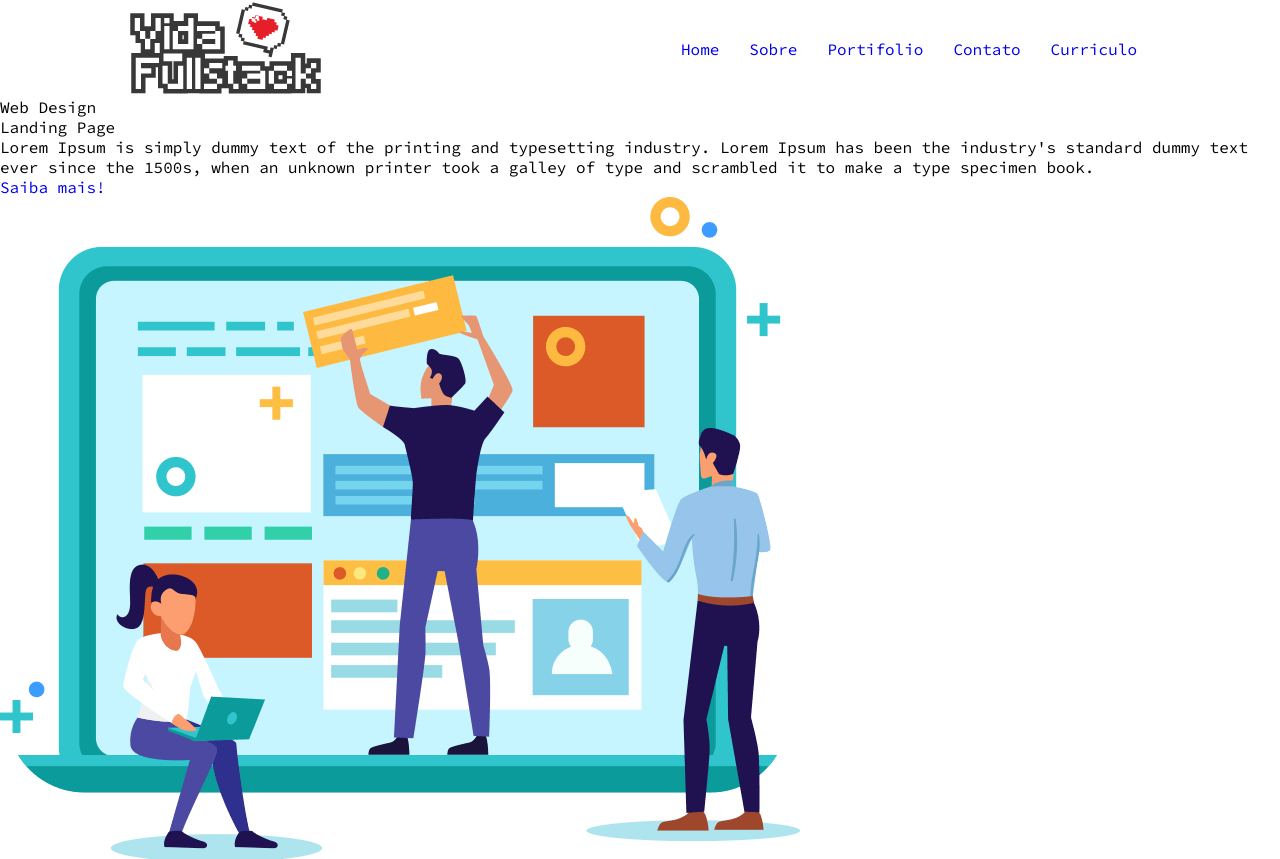
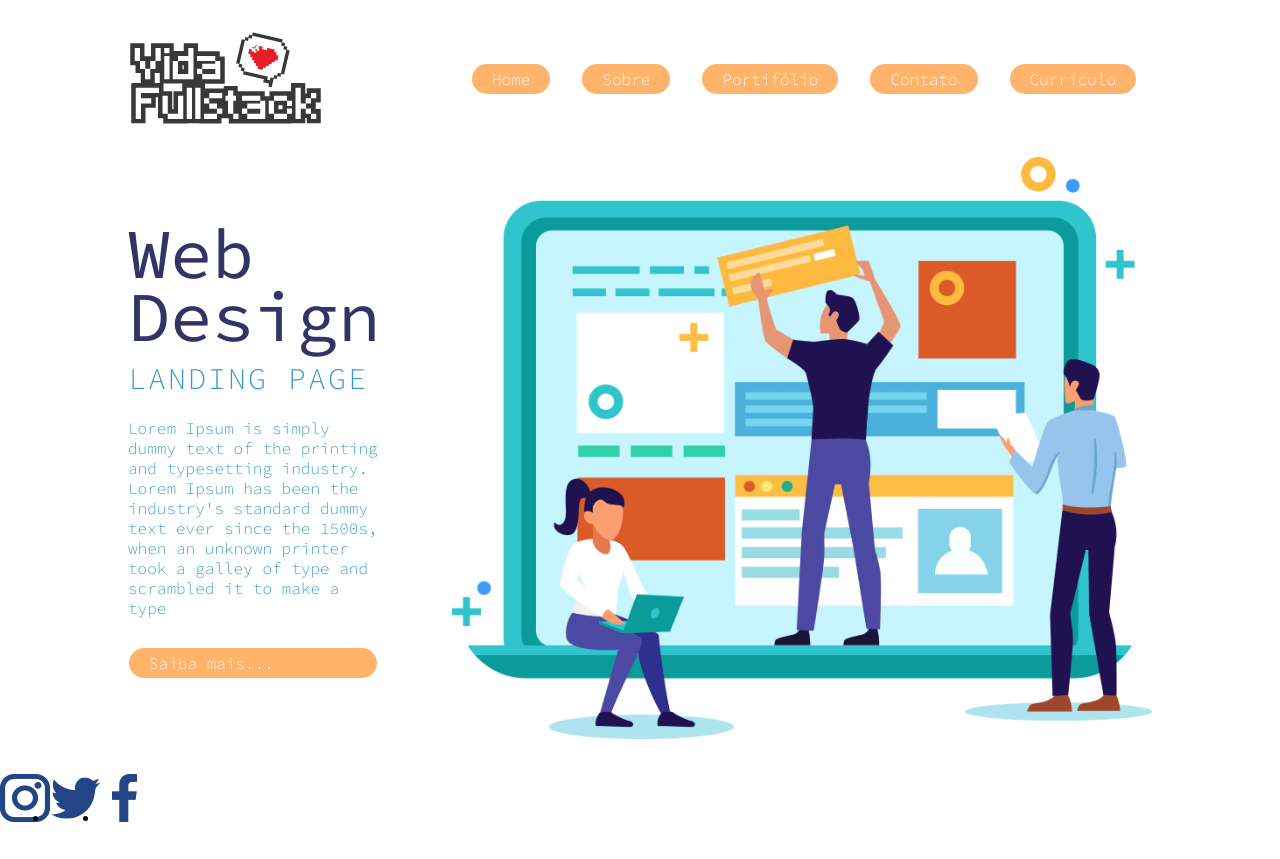
Before and after one commit to ArthurSENAI/Hands-one, a plain HTML site: page Site vida fullstack/index.html in a window 1280 px wide. Shown: the top 859 px of the page. After the commit the page ends 827 px from the top, so only its background shows below. Drawn offline with Linux system fonts and the light colour scheme.

Commit message:
aula 11/04

```diff
--- /dev/null
+++ b/Site vida fullstack/assets/css/buttons.css
@@ -0,0 +1,19 @@
+.btn
+{
+    padding: 5px 20px;
+}
+
+.btn.btn-laranja
+{
+    display: block;
+    margin: 0 1px;
+    text-decoration: none;
+    color: #fff;
+    background-color: #ffb36b; /* Laranja */
+    transition: background-color 0.3s;
+    border-radius: 15px; /* Arredonda as bordas */
+}
+.btn.btn-laranja:hover {
+    background-color: #ff6347; /* Laranja mais escuro */
+
+}
--- a/Site vida fullstack/assets/css/header.css
+++ b/Site vida fullstack/assets/css/header.css
@@ -1,19 +1,16 @@
-header{
-    width: 1024px;
-    margin: 0 auto;
+header section{
 
-    display: flex;
-    flex-direction: row;
     justify-content: space-between;
     align-items: center;
 }
 
-header nav ul {
+header nav ul
+{
     display: flex;
     flex-direction: row;
     list-style: none;
 }
-
-header nav ul li {
-    padding: 0 15px;
+header nav ul li
+{
+    padding: 15px;
 }
--- /dev/null
+++ b/Site vida fullstack/assets/css/main.css
@@ -0,0 +1,33 @@
+.sobre-web-design
+{
+    justify-content: space-between;
+    align-items: center;
+}
+.sobre-web-design article
+{
+    width: 250px;
+}
+.sobre-web-design article h1
+{
+    font-size: 70px;
+    line-height: 90%;
+    font-weight: 400;
+    color: #333366
+}
+.sobre-web-design article h2
+{
+    font-size: 30px;
+    text-transform: uppercase;
+    letter-spacing: 2px;
+    line-height: 200%;
+    color: #3399cc;
+}
+.sobre-web-design article p
+{
+    color: #3399cc;
+    margin: 10px 0 30px;
+}
+.sobre-web-design figcaption img
+{
+   width: 700px;
+}
--- a/Site vida fullstack/assets/css/style.css
+++ b/Site vida fullstack/assets/css/style.css
@@ -1,14 +1,30 @@
-/*Header*/
+/*Font */
+@import url('https://fonts.googleapis.com/css2?family=Source+Code+Pro:ital,wght@0,200..900;1,200..900&display=swap');
+/*Componentes */
 @import 'header.css';
-/*Font -Sans Soucer*/
-@import url('https://fonts.googleapis.com/css2?family=Source+Code+Pro:ital,wght@0,200..900;1,200..900&display=swap');
+@import 'buttons.css';
+@import 'main.css';
+/*Reset css */
 *{
     margin: 0;
     padding: 0;
     border: 0;
     font-size: 100%;
     font: inherit;
-    font-family: "Source Code Pro", monospace;
     vertical-align: baseline;
     text-decoration: none;
+    font-family: "Source Code Pro", monospace;
+    font-weight: 300;
 }
+.container
+{
+    width: 1024px;
+    margin: 30px auto;
+    display: flex;
+    flex-direction: column;
+}
+.row
+{
+    display: flex;
+    flex-direction: row;
+}
--- a/Site vida fullstack/index.html
+++ b/Site vida fullstack/index.html
@@ -3,88 +3,91 @@
 <head>
   <meta charset="UTF-8">
   <meta name="viewport" content="width=device-width, initial-scale=1.0">
+
   <link rel="stylesheet" href="assets/css/style.css">
-    <title>Index</title>
+  <title>Vida Full Stack</title>
 </head>
 <body>
   <!--Header-->
-    <header>
-        <!--Header-->
-        <img src="assets/images/logo.png" alt="Logo da Empresa VidaFullstack">
+  <header class="container">
+   <section class="row">
+      <img src="assets/images/logo.png" alt="Imagem da logo do site vida full stack">
         <!--Menu do site-->
       <nav>
         <ul>
-                <li><a href="#">Home</a></li>
           <li>
-                    <a href="#">Sobre</a>
+            <a href="#" class="btn btn-laranja">Home</a>
           </li>
           <li>
-                    <a href="#">Portifolio</a>
+            <a href="#" class="btn btn-laranja">Sobre</a>
           </li>
           <li>
-                    <a href="#">Contato</a>
+            <a href="#" class="btn btn-laranja">Portifólio</a>
           </li>
           <li>
-                    <a href="#">Curriculo</a>
+            <a href="#" class="btn btn-laranja">Contato</a>
+          </li>
+          <li>
+            <a href="#" class="btn btn-laranja">Currículo</a>
           </li>
         </ul>
       </nav>
-        <!--End Menu do Site-->
+      <!--End Menu do site-->
+   </section>
+
   </header>
-    <!--End Header-->
-
+   <!--End do Header-->
    <!--Container-->
-    <main>
-        <!--Section -->
-        <section>
+   <main class="container">
+    <!--Section conteudo do site-->
+    <section class="row sobre-web-design">
       <!--Conteudo de texto sobre o site-->
-            <article></article>
+      <article>
           <h1>Web Design</h1>
           <h2>Landing Page</h2>
 
           <p>
             Lorem Ipsum is simply dummy text of the printing and typesetting industry.
             Lorem Ipsum has been the industry's standard dummy text ever since the 1500s,
-                    when an unknown printer took a galley of type and scrambled it to make a type specimen book.
+            when an unknown printer took a galley of type and scrambled it to make a type
           </p>
 
-                <a href="#">Saiba mais!</a>
+          <a href="" class="btn btn-laranja">Saiba mais...</a>
       </article>
-            <!--End conteudo de texto sobre o site-->
-
-        </section>
-        <!--End section conteudo do site-->
+       <!-- End conteudo de texto sobre o site-->
        <figcaption>
         <img src="assets/images/pessoas-construindo-pc.png" alt="Criação de Sites">
       </figcaption>
+    </section>
+     <!--End Section conteudo do site-->
+
 
    </main>
    <!--End Container-->
-
-    <!--Footer-->
+    <!-- Footer -->
     <footer>
-        <!--Rede Sociais-->
-        <ul>
+      <!-- Redes Sociais -->
+      <ul class="row">
         <li>
-                <a href="http://www.instagram.com">
-                    <img src="assets/images/logo-insta.png" alt="Instagram">
+          <a href="#">
+            <img src="./assets/images/logo-insta.png" alt="Instagram" />
           </a>
         </li>
 
         <li>
-                <a href="http://www.twitter.com">
-                    <img src="assets/images/logo-twitter.png" alt="Twitter">
+          <a href="#">
+            <img src="./assets/images/logo-twitter.png" alt="Twitter" />
           </a>
         </li>
 
         <li>
-                <a href="http://www.facebook.com">
-                    <img src="assets/images/logo-facebook.png" alt="Facebook">
+          <a href="#">
+            <img src="./assets/images/logo-facebook.png" alt="Facebook" />
           </a>
         </li>
       </ul>
-        <!--End Rede Sociais-->
+      <!-- Redes Sociais -->
     </footer>
-    <!--End Footer-->
+
 </body>
 </html>
```
Lines whose indentation alone changed are shown as unchanged.
